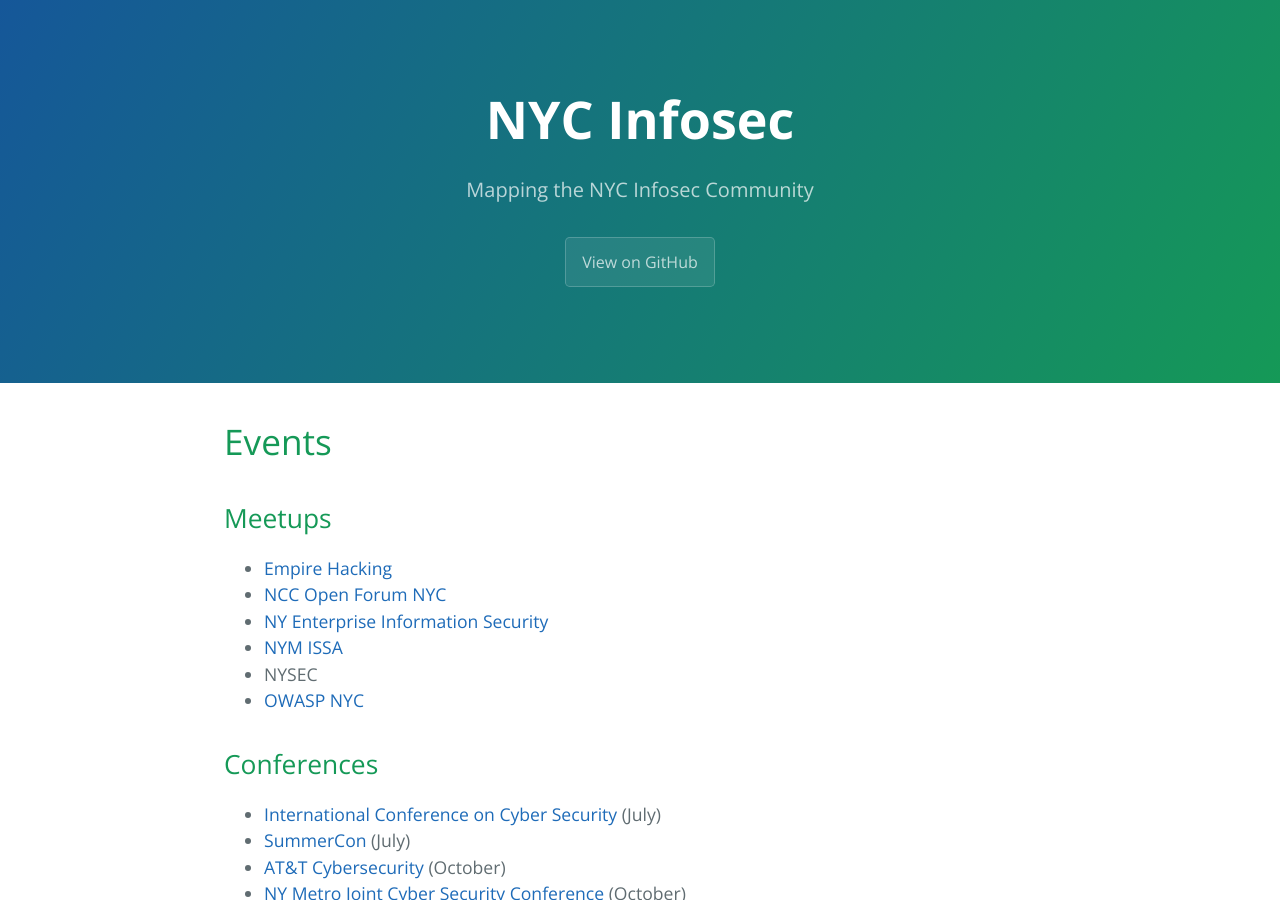
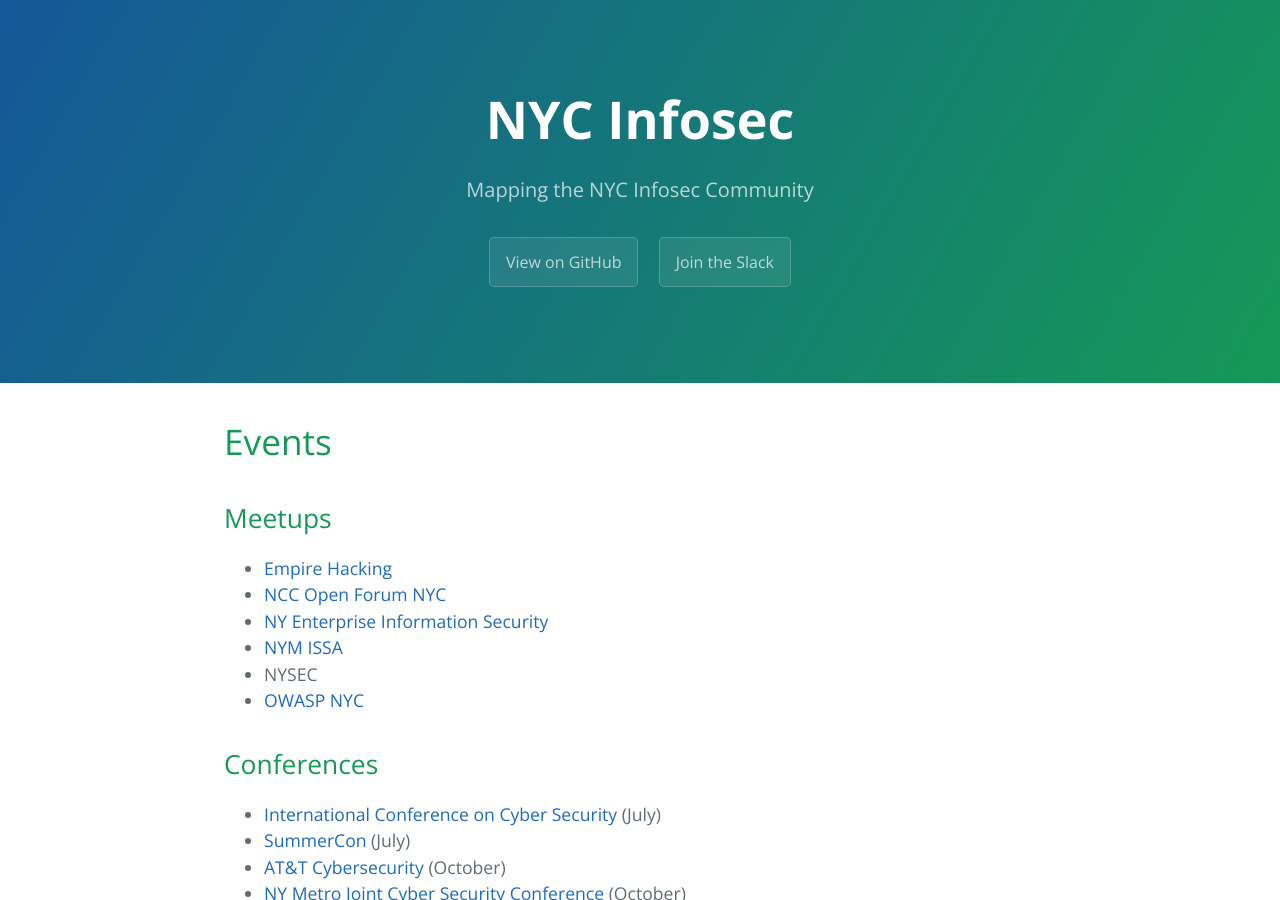
Before and after one commit to trailofbits/nyc-infosec, a Jekyll site: the page built from README.md, in a window 1280 px wide and 900 px high. Built offline with Jekyll 4.4.1, drawn with Linux system fonts in a browser that asks for light colours.

Commit message:
Update header.html

```diff
--- a/_includes/header.html
+++ b/_includes/header.html
@@ -2,4 +2,5 @@
       <h1 class="project-name">NYC Infosec</h1>
       <h2 class="project-tagline">Mapping the NYC Infosec Community</h2>
       <a href="https://github.com/trailofbits/nyc-infosec" class="btn">View on GitHub</a>
+      <a href="https://empireslacking.herokuapp.com" class="btn">Join the Slack</a>
     </section>
```
